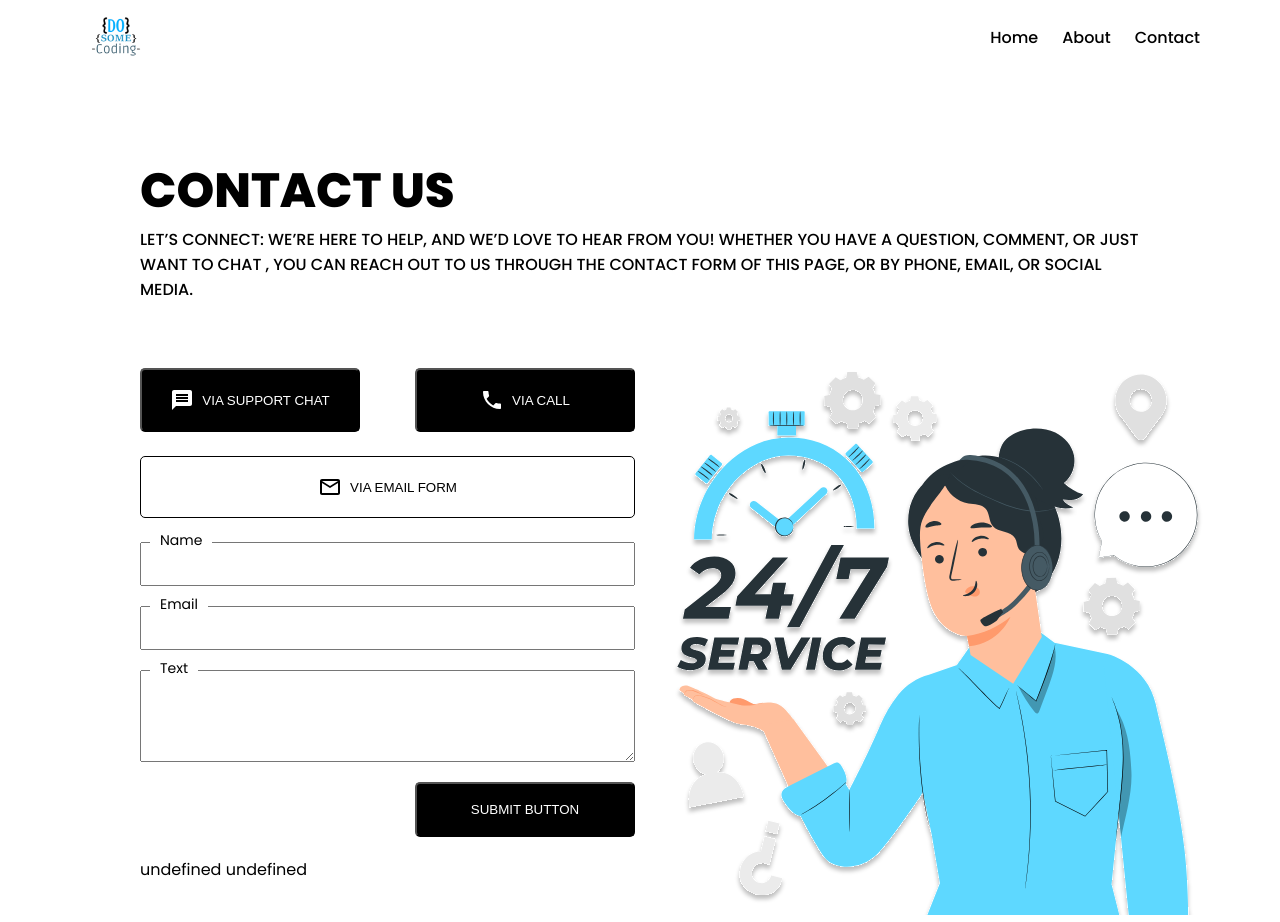
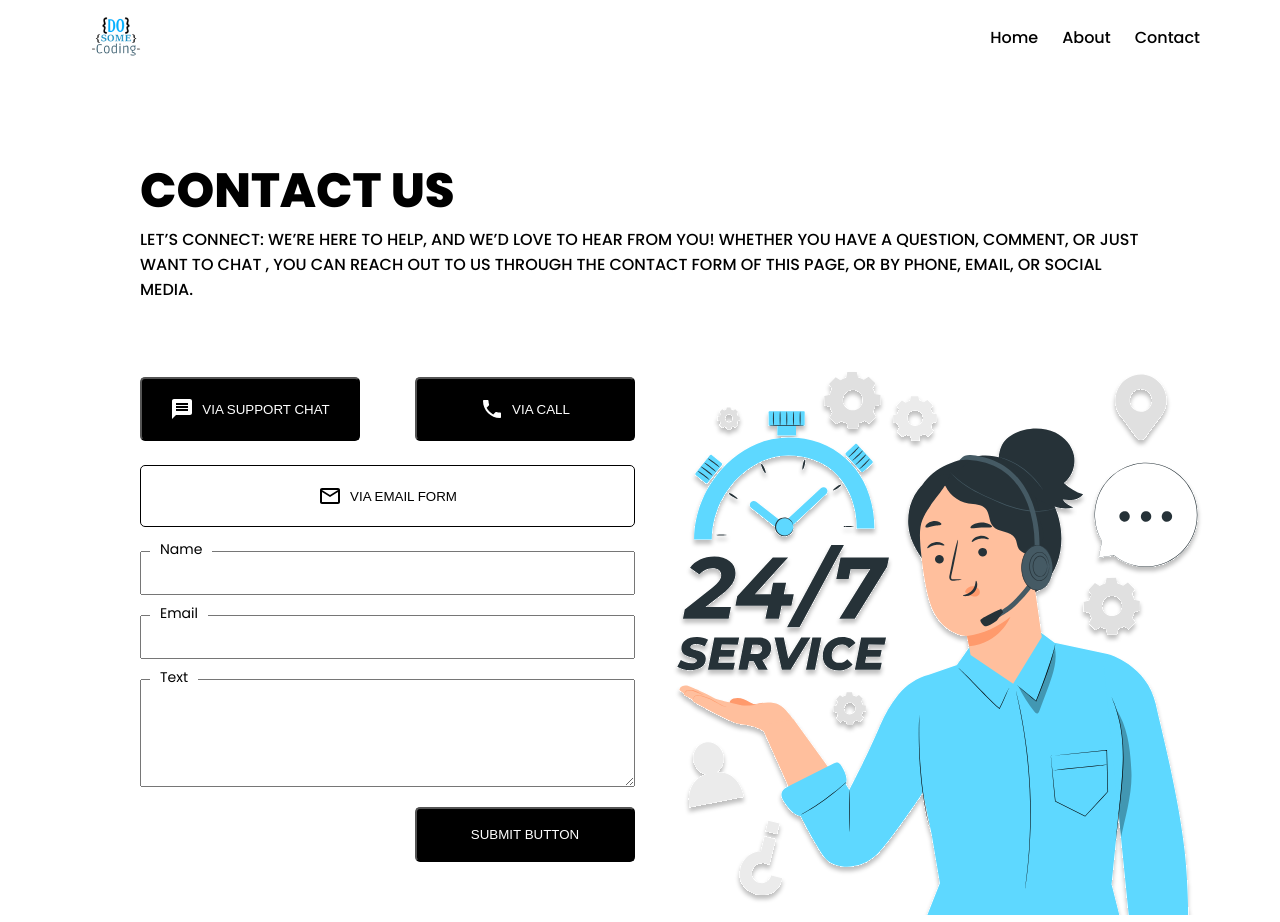
Before and after one commit to iamaman526/React-Projects, a React (Vite) app in the folder React-proj-02/: page / in a window 1280 px wide. Built offline with nearby package versions, Linux system fonts and the light colour scheme.

Commit message:
proj-2-completed

```diff
--- a/React-proj-02/src/components/ContactForm/ContactForm.jsx
+++ b/React-proj-02/src/components/ContactForm/ContactForm.jsx
@@ -7,12 +7,14 @@ import { MdOutlineMail } from "react-icons/md";
 
 const ContactForm = () => {
 
-  const [name, setName] = useState("")
+  const [name, setName] = useState("");
+  const [email, setEmail] = useState("");
+  const [text, setText] = useState("");
 
 
-  let email;
 
-  let text;
+
+
 
 //  const onViaCallSubmit =() =>{
 //   console.log("i am from call");
@@ -21,9 +23,10 @@ const ContactForm = () => {
 const onSubmit =(event)=>{
    event.preventDefault()
   setName(event.target[0].value)
+  setEmail(event.target[1].value)
+  setText(event.target[2].value)
 
-   email = event.target[1].value;
-   text = event.target[2].value;
+
 
 
   console.log("name -",event.target[0].value);
--- a/React-proj-02/src/components/ContactForm/ContactForm.module.css
+++ b/React-proj-02/src/components/ContactForm/ContactForm.module.css
@@ -38,6 +38,11 @@
     padding: 0 8px;
 }
 
+.form_control textarea{
+
+    padding:  8px;
+}
+
 .form_control label{
     position: absolute;
     top: -12px;
```
